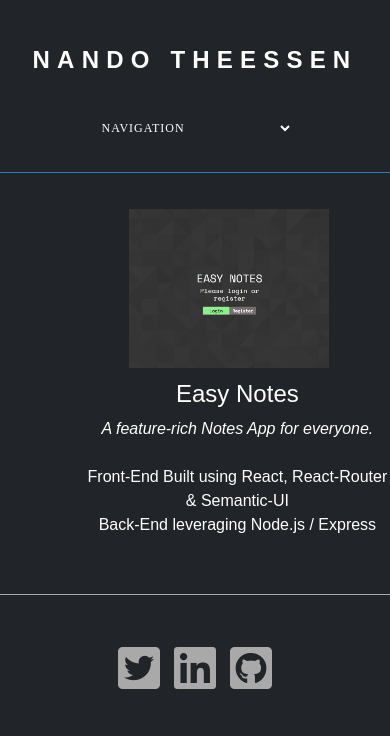
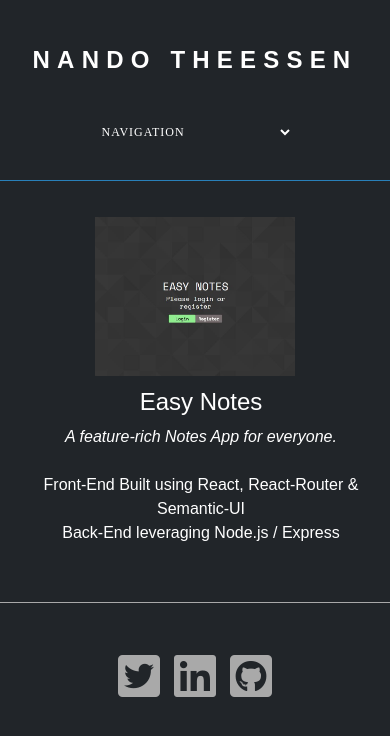
Before and after one commit to NandoTheessen/Resume-Page, a React (Create React App) app: page /portfolio in a window 390 px wide. Shown: the top 736 px of the page. Built offline with nearby package versions, Linux system fonts and the light colour scheme.

Commit message:
vertical rhythm changes to <768px screens

```diff
--- a/src/components/Header.css
+++ b/src/components/Header.css
@@ -60,13 +60,15 @@ nav select {
         text-indent: .1px;
         font-family: "proxima-nova";
         letter-spacing: 1px;
+        line-height: 24px;
+        height: 24px;
     }
     .navLink {
         display: none;
     }
 }
 
-@media(max-width:550px) {
+@media(max-width:768px) {
     h1 {
         font-size: 1.5rem;
     }
--- a/src/components/Portfolio.css
+++ b/src/components/Portfolio.css
@@ -45,9 +45,16 @@
     padding-left: 12px;
 } */
 
-@media(max-width:500px) {
+@media(max-width:768px) {
     .project {
         flex-direction: column;
         text-align: center;
+        padding-left: 0%;
+    }
+    .project-description-container {
+        margin-left: 12px;
+    }
+    .portfolio {
+        padding-left: 0px;
     }
 }
--- a/src/components/Publications.css
+++ b/src/components/Publications.css
@@ -47,10 +47,13 @@
     padding-left: 10px;
 }
 
-@media(max-width:500px) {
+@media(max-width:768px) {
     .publication {
         flex-direction: column;
         text-align: center;
         padding-left: 0;
     }
+    .publication-screen {
+        margin-top: 27px;
+    }
 }
--- a/src/components/Resume.css
+++ b/src/components/Resume.css
@@ -41,3 +41,9 @@
     line-height: 24px;
     margin-bottom: 0;
 }
+
+@media (max-width: 768px) {
+    .resume-item {
+        padding-left: 12px;
+    }
+}
```
